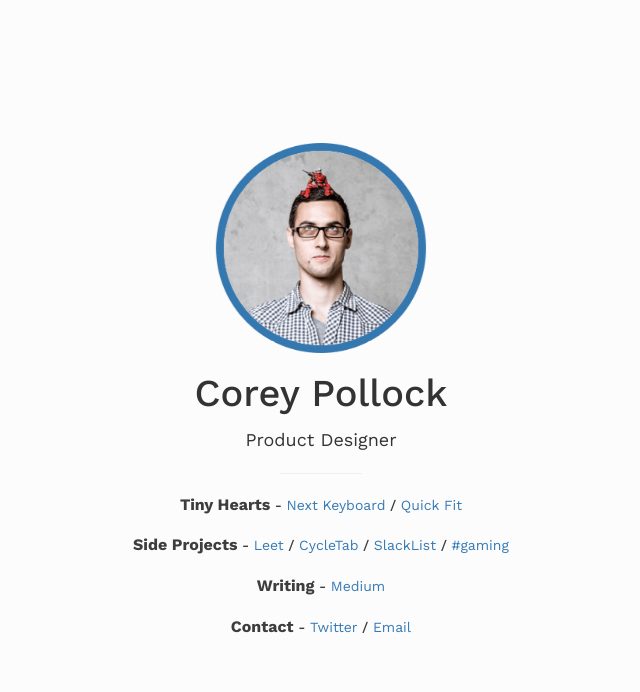
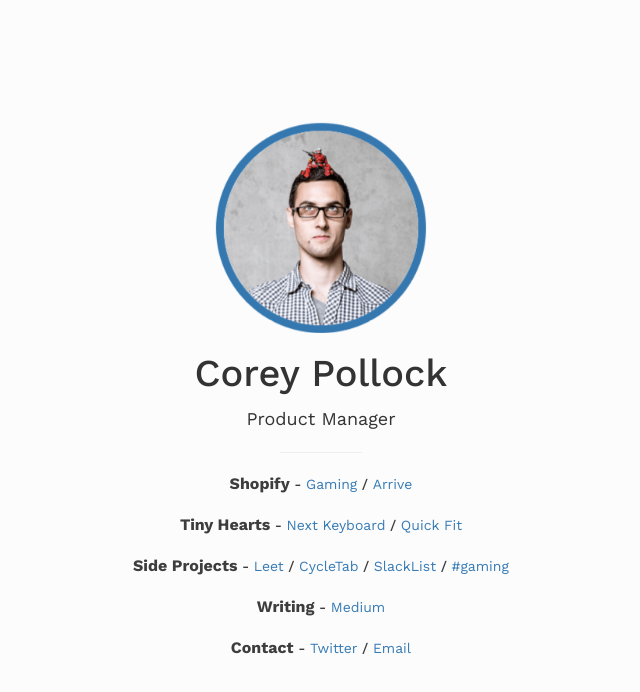
Before and after one commit to NumFive55/personal-site, a plain HTML site: page index.html in a window 1280 px wide. Shown: the whole page, without its empty margins (319-959 px from the left). Drawn offline with nearby package versions, Linux system fonts and the light colour scheme; files that its build step writes are made by us from their sources.

Commit message:
Website updates
Updating personal website, and removing App Store links from Leet website

```diff
--- a/index.html
+++ b/index.html
@@ -52,9 +52,9 @@
 
             <div class="aboutText">
             <h2>Corey Pollock</h2>
-                <p>Product Designer</p>
+                <p>Product Manager</p>
                 </div>
-                    <hr style="width: 82px; background-image: linear-gradient(to right, rgba(0, 0, 0, 0), rgba(0, 0, 0, 0.75), rgba(0, 0, 0, 0));">
+                    <hr style="width: 82px; background-image: linear-gradient(to right, rgba(0, 0, 0, 0), rgba(0, 0, 0, 0.75), rgba(0, 0, 0, 0)); margin-bottom: 20px;">
             </div>
        </div>
     </div>
@@ -64,9 +64,11 @@
 			<div class="row" id="container-main">
 				<div class="col-md-12" id="mainColumn">
         <div class="myStuff">
-      <span class="tinyHearts"><b>Tiny Hearts</b> - <a href="http://www.nextkeyboard.co" target="_blank">Next Keyboard</a> / <a href="http://www.tinyhearts.com/quickfit" target="_blank">Quick Fit</a></span>
+     <span class="tinyHearts"><b>Shopify</b> - <a href="http://www.shopify.com/gaming" target="_blank">Gaming</a> / <a href="http://www.tryarrive.com" target="_blank">Arrive</a></span>
 
-      <span class="sideHustle"><b>Side Projects</b> - <a href="http://www.leetapp.co" target="_blank">Leet</a> / <a href="http://www.cycletab.rocks" target="_blank">CycleTab</a> / <a href="http://www.slacklist.info" target="_blank">SlackList</a> / <a href="http://www.hashtaggaming.co" target="_blank">#gaming</a></span>
+      <span class="tinyHearts"><b>Tiny Hearts</b> - <a href="http://tinyhearts.com/work/next-keyboard/" target="_blank">Next Keyboard</a> / <a href="http://tinyhearts.com/work/quick-fit/" target="_blank">Quick Fit</a></span>
+
+      <span class="sideHustle"><b>Side Projects</b> - <a href="http://www.coreypollock.com/leet-launch" target="_blank">Leet</a> / <a href="http://www.cycletab.rocks" target="_blank">CycleTab</a> / <a href="http://www.slacklist.info" target="_blank">SlackList</a> / <a href="http://hashtaggaming.herokuapp.com/" target="_blank">#gaming</a></span>
 
     <span class="writing"><b>Writing</b> - <a href="http://www.medium.com/@cpollo01" target="_blank">Medium</a></span>
 
```
Also changed, not shown: leet-launch/index.html (+6 -4 lines), 2 other files.
